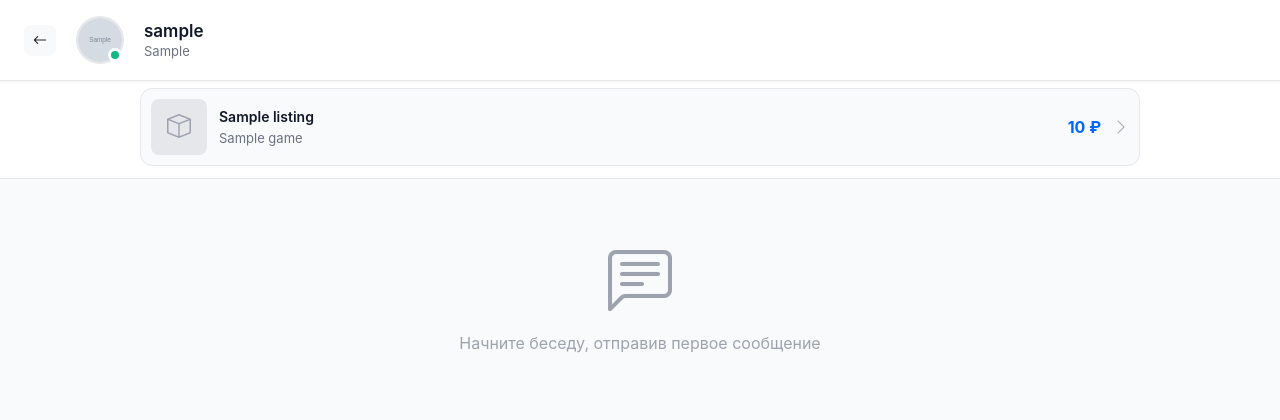
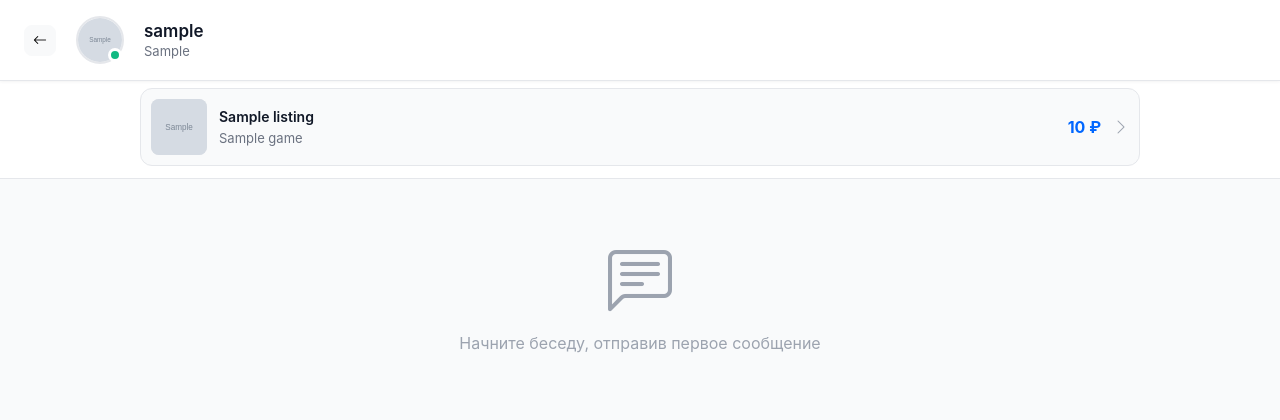
Before and after one commit to reazonvan/LootLink---Marketplace, a Django app: template templates/chat/conversation_detail.html in a window 1280 px wide. Shown: the top 420 px of the page. Run offline with Django 4.2, Linux system fonts and the light colour scheme; the template is opened without the code that fills it: most values are stand-ins (such as "Sample title", 1, 10 or a date in 2020); grey boxes marked "Sample" are stand-in pictures.

Commit message:
Fix template syntax error in listing card image loading

```diff
--- a/templates/chat/conversation_detail.html
+++ b/templates/chat/conversation_detail.html
@@ -310,15 +310,13 @@
     <div class="listing-card-wrapper">
         <a href="{% url 'listings:listing_detail' conversation.listing.pk %}" class="listing-card-hover" style="display:flex;align-items:center;gap:12px;text-decoration:none;color:inherit;background:#F9FAFB;border:1px solid #E5E7EB;border-radius:12px;padding:10px;transition:all 0.2s;max-width:1000px;margin:0 auto;">
             <div style="width:56px;height:56px;border-radius:8px;overflow:hidden;flex-shrink:0;background:#E5E7EB;">
-                {% with first_image=conversation.listing.images.all.first %}
-                    {% if first_image %}
-                    <img src="{{ first_image.image.url }}" alt="{{ conversation.listing.title }}" style="width:100%;height:100%;object-fit:cover;">
-                    {% else %}
-                    <div style="width:100%;height:100%;display:flex;align-items:center;justify-content:center;">
-                        <i class="bi bi-box" style="font-size:24px;color:#9CA3AF;"></i>
-                    </div>
-                    {% endif %}
-                {% endwith %}
+                {% if conversation.listing.images.all.0 %}
+                <img src="{{ conversation.listing.images.all.0.image.url }}" alt="{{ conversation.listing.title }}" style="width:100%;height:100%;object-fit:cover;">
+                {% else %}
+                <div style="width:100%;height:100%;display:flex;align-items:center;justify-content:center;">
+                    <i class="bi bi-box" style="font-size:24px;color:#9CA3AF;"></i>
+                </div>
+                {% endif %}
             </div>
             <div style="flex:1;min-width:0;">
                 <div style="font-size:14px;font-weight:600;color:#111827;margin-bottom:2px;white-space:nowrap;overflow:hidden;text-overflow:ellipsis;">
```
